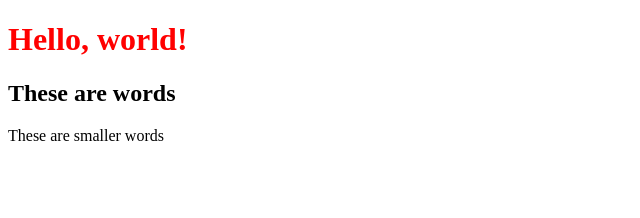
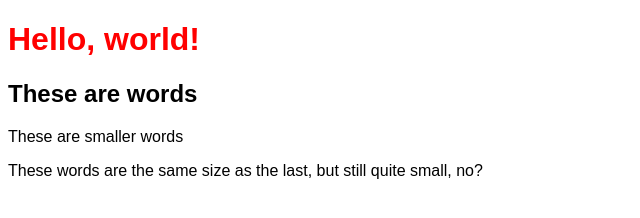
Before and after one commit to ConnorMcGehee/friendly-octo-dollop, a plain HTML site: page index.html in a window 1280 px wide. Shown: the whole page, without its empty margins (0-640 px from the left). Drawn offline with Linux system fonts and the light colour scheme.

Commit message:
Added some text, changed font family.

```diff
--- a/index.html
+++ b/index.html
@@ -11,5 +11,6 @@
     <h1>Hello, world!</h1>
     <h2>These are words</h2>
     <p>These are smaller words</p>
+    <p>These words are the same size as the last, but still quite small, no?</p>
 </body>
 </html>
--- a/style.css
+++ b/style.css
@@ -1,3 +1,6 @@
+body{
+    font-family: sans-serif;
+}
 h1{
     color: red;
 }
```
